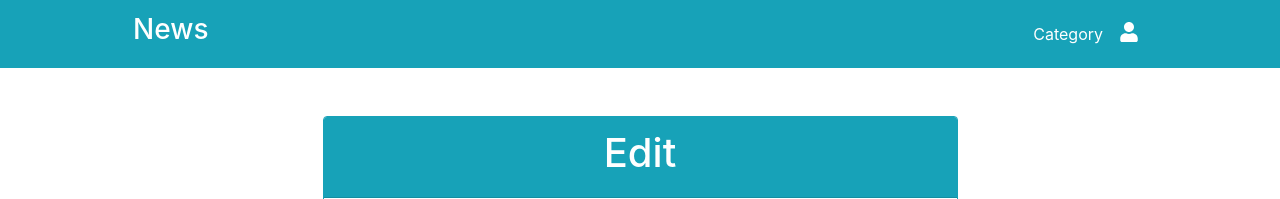
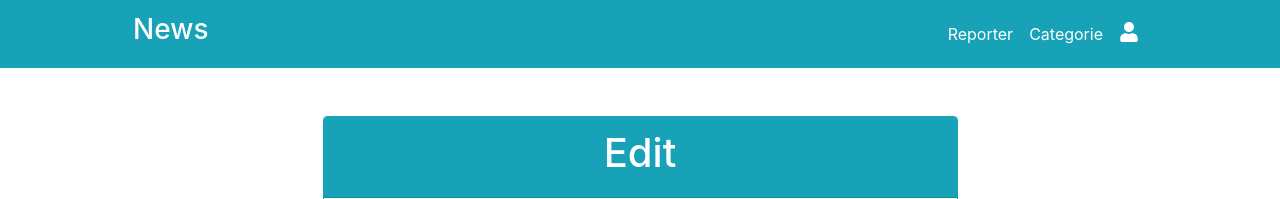
Before and after one commit to Zulfikar-ditya/django-news, a Django app: page /account/edit/ in a window 1280 px wide. Shown: the top 199 px of the page. Run offline with Django 3.2, Linux system fonts and the light colour scheme; a user stored in the database is signed in; data comes from the database, SQL or seed files in the repository; both versions use the stored data as it was after the commit; some libraries are stand-ins or nearby versions.

Commit message:
some access change, and some front-end change

```diff
--- a/accounts/views.py
+++ b/accounts/views.py
@@ -4,6 +4,7 @@ from django.urls import reverse
 
 from .models import User
 from .forms import RegisterForm
+
 
 def register(request):
     page = 'register'
@@ -38,8 +39,6 @@ def edit_account(request):
     if request.user.is_authenticated:
         user = request.user.id
         getUser = User.objects.get(pk=user)
-        phone = 0
-        address = ''
         if request.method == 'POST':
             try:
                 getUser.avatar = request.FILES['avatar']
--- a/templates/base.html
+++ b/templates/base.html
@@ -24,8 +24,13 @@
 
             <div class="collapse navbar-collapse mr-5" id="navbarSupportedContent">
                 <ul class="navbar-nav ml-lg-auto text-center">
+                    {% if request.user.is_reporter == True or request.user.is_superuser == True or request.user.is_staff == True %}
                     <li class="nav-item active">
-                        <a class="nav-link text-capitalize" href="{% url 'home:category-list' %}">Category</a>
+                        <a class="nav-link text-capitalize" href="{% url 'reporter:reporter' %}">Reporter</a>
+                    </li>
+                    {% endif %}
+                    <li class="nav-item active">
+                        <a class="nav-link text-capitalize" href="{% url 'home:category-list' %}">Categorie</a>
                     </li>
                     <li class="nav-item active text-dark dropdown">
                         <a href="" class="nav-link" aria-labelledby="navbarDropdown" role="button"
```
Also changed, not shown: db.sqlite3, static/img/avatar/default.jpg.
